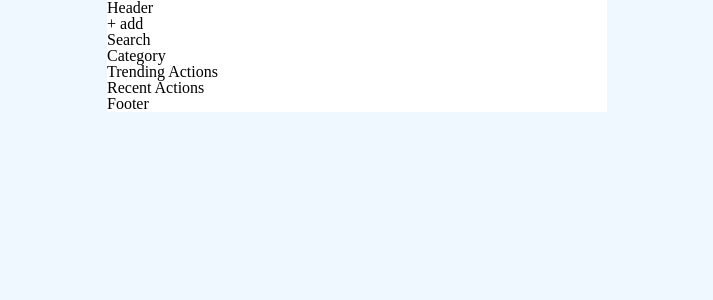
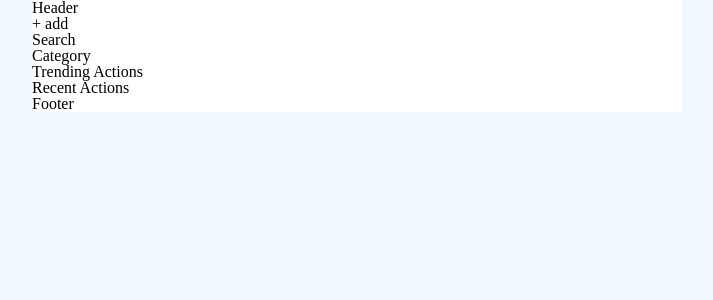
Before and after one commit to purplecode-team/purplecode-team3-client, a React (Create React App) app: page / in a window 1280 px wide. Shown: the top 300 px of the page, without its empty margins (283-996 px from the left). Built offline with nearby package versions, Linux system fonts and the light colour scheme.

Commit message:
modify: 모바일 환경에서 너비 변경

```diff
--- a/src/components/common/BasicTemplate/style.ts
+++ b/src/components/common/BasicTemplate/style.ts
@@ -6,5 +6,5 @@ export const Container = styled.div`
   @media (max-width: ${media.mobileL}px) {
     width: 100vw;
   }
-  width: 500px;
+  width: 650px;
 `;
```
